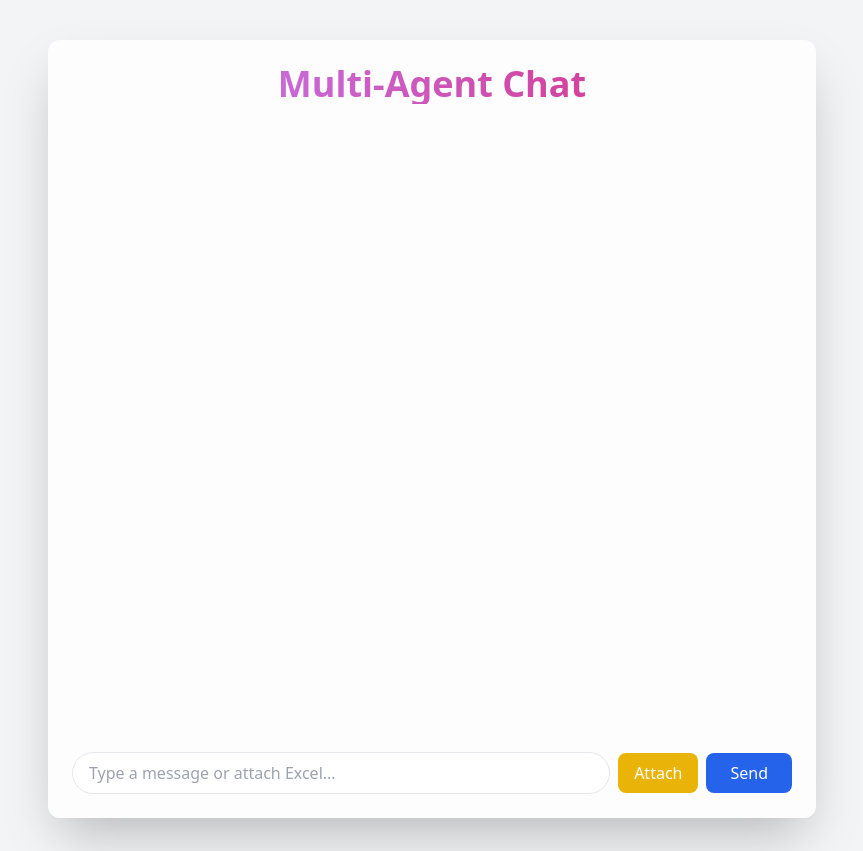
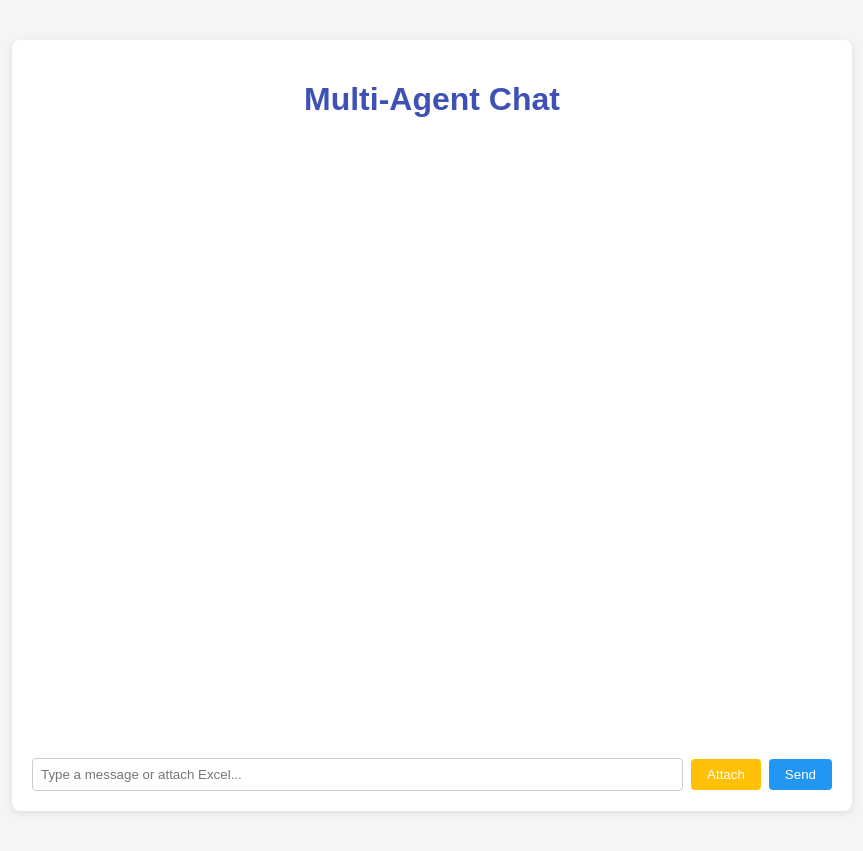
Before and after one commit to Yusukeotsuki/demo-app, a Vue app in the folder flask-vue-multiagent-demo/frontend/: page / in a window 1280 px wide. Shown: the whole page, without its empty margins (208-1071 px from the left). Before the commit the page ends 818 px from the top, so only its background shows below. Built offline with nearby package versions, Linux system fonts and the light colour scheme.

Commit message:
Remove CDN dependencies and style locally

```diff
--- a/flask-vue-multiagent-demo/frontend/index.html
+++ b/flask-vue-multiagent-demo/frontend/index.html
@@ -3,9 +3,9 @@
 <head>
   <meta charset="UTF-8" />
   <title>Multi-Agent Chat Demo</title>
-  <script src="https://cdn.tailwindcss.com"></script>
+  <link rel="stylesheet" href="/style.css">
 </head>
-<body class="bg-gray-100">
+<body>
   <div id="app"></div>
   <script type="module" src="/src/main.js"></script>
 </body>
--- a/flask-vue-multiagent-demo/frontend/src/App.vue
+++ b/flask-vue-multiagent-demo/frontend/src/App.vue
@@ -1,83 +1,40 @@
 <template>
-  <div class="max-w-3xl mx-auto mt-10 p-6 bg-white/80 backdrop-blur-md shadow-2xl rounded-xl">
-    <!-- タイトル -->
-    <h1 class="text-4xl font-extrabold mb-6 text-center bg-clip-text text-transparent bg-gradient-to-r from-purple-400 to-pink-600">Multi-Agent Chat</h1>
-
-    <!-- チャット履歴 -->
-    <div class="space-y-4 h-[600px] overflow-y-auto mb-6">
+  <div class="chat-container">
+    <h1>Multi-Agent Chat</h1>
+    <div class="messages">
       <div
         v-for="msg in messages"
         :key="msg.id"
-        class="flex"
-        :class="msg.from === 'user' ? 'justify-end' : 'justify-start'"
+        :class="['message', msg.from === 'user' ? 'user' : 'agent']"
       >
-        <!-- エージェント発言 -->
-        <template v-if="msg.from !== 'user'">
-          <div class="max-w-[70%]">
-            <!-- ヘッダー -->
-            <div class="flex items-center bg-blue-500 text-white px-3 py-1 rounded-t-lg">
-              <img
-                :src="`/${msg.from}.svg`"
-                alt="Agent Icon"
-                class="h-5 w-5 rounded-full mr-2"
-              />
-              <span class="font-semibold">{{ msg.from }}</span>
+        <div v-if="msg.from !== 'user'" class="bubble agent">
+          <div class="agent-header">
+            <img :src="`/${msg.from}.svg`" alt="Agent" class="agent-icon" />
+            <span>{{ msg.from }}</span>
           </div>
-            <!-- 本文 -->
-            <div
-              class="bg-blue-100/80 backdrop-blur-sm text-black px-4 py-3 rounded-b-lg whitespace-pre-wrap prose prose-sm shadow"
-            >
-              <div v-html="renderMarkdown(msg.text)"></div>
+          <div class="agent-content" v-html="renderMarkdown(msg.text)"></div>
+        </div>
+        <div v-else class="bubble user">
+          <div class="user-content">{{ msg.text }}</div>
         </div>
       </div>
-        </template>
-
-        <!-- ユーザー発言 -->
-        <template v-else>
-          <div class="max-w-[70%] flex justify-end">
-            <div class="bg-gradient-to-r from-emerald-400 to-emerald-600 text-white px-4 py-3 rounded-lg shadow">
-              <p>{{ msg.text }}</p>
     </div>
-          </div>
-        </template>
-      </div>
-    </div>
-
-    <!-- 入力欄 & 添付ボタン -->
-    <div class="flex items-center space-x-2">
-      <div class="relative flex-1">
+    <div class="input-area">
       <input
+        type="text"
         v-model="input"
         @keyup.enter="sendMessage"
-          class="w-full border rounded-full px-4 py-2 pr-12 focus:outline-none bg-white/70"
         placeholder="Type a message or attach Excel..."
       />
-        <img
-          v-if="showExcelIcon"
-          src="/excel_icon.svg"
-          alt="Excel Icon"
-          class="absolute right-4 top-1/2 transform -translate-y-1/2 h-6 w-6"
-        />
-      </div>
-      <button
-        @click="$refs.fileInput.click()"
-        class="bg-yellow-500 hover:bg-yellow-600 text-white px-4 py-2 rounded-lg transition"
-      >
-        Attach
-      </button>
+      <button class="attach" @click="$refs.fileInput.click()">Attach</button>
       <input
         type="file"
         ref="fileInput"
         accept=".xlsx,.xls"
-        class="hidden"
+        style="display:none"
         @change="onFileChange"
       />
-      <button
-        @click="sendMessage"
-        class="bg-blue-600 hover:bg-blue-700 text-white px-6 py-2 rounded-lg transition"
-      >
-        Send
-      </button>
+      <button class="send" @click="sendMessage">Send</button>
     </div>
   </div>
 </template>
@@ -96,12 +53,9 @@ export default {
     }
   },
   methods: {
-    // Markdown → HTML
     renderMarkdown(text) {
       return marked.parse(text)
     },
-
-    // Excelファイル選択
     onFileChange(event) {
       const file = event.target.files[0]
       if (file && /\.(xlsx|xls)$/i.test(file.name)) {
@@ -113,27 +67,23 @@ export default {
         this.selectedFile = null
       }
     },
-
     sendMessage() {
       const text = this.input.trim()
       if (!text && !this.selectedFile) return
 
-      // ユーザー発言を即プッシュ
       this.messages.push({
         id: Date.now(),
         from: 'user',
-        text: text || this.selectedFile.name
+        text: text || this.selectedFile.name,
       })
       this.input = ''
       this.showExcelIcon = false
 
-     // 既存のストリームがあれば閉じる
       if (this.evtSource) {
         this.evtSource.close()
         this.evtSource = null
       }
 
-     // 必ずクエリ文字列を付与して GET で接続
       const url = `http://localhost:5000/api/chat_stream?message=${encodeURIComponent(text)}`
       this.evtSource = new EventSource(url)
 
@@ -144,36 +94,22 @@ export default {
         const { from, chunk } = JSON.parse(e.data)
         buffer += chunk
 
-        const idx = this.messages.findIndex(m => m.id === msgId)
+        const idx = this.messages.findIndex((m) => m.id === msgId)
         if (idx === -1) {
           this.messages.push({ id: msgId, from, text: buffer })
         } else {
-          this.$set(this.messages, idx, { id: msgId, from, text: buffer })
+          this.messages[idx] = { id: msgId, from, text: buffer }
         }
       }
 
-      // SSE の end イベントでクローズ＆参照クリア
       this.evtSource.addEventListener('end', () => {
         this.evtSource.close()
         this.evtSource = null
       })
-    }
-  }
+    },
+  },
 }
 </script>
 
-<style>
-/* カスタムスクロールバー */
-.space-y-4::-webkit-scrollbar {
-  width: 8px;
-}
-.space-y-4::-webkit-scrollbar-thumb {
-  background-color: rgba(0, 0, 0, 0.2);
-  border-radius: 4px;
-}
-
-/* Tailwind Prose を有効化する場合 */
-@import "https://cdn.jsdelivr.net/npm/tailwindcss@^3/dist/base.min.css";
-@import "https://cdn.jsdelivr.net/npm/tailwindcss@^3/dist/components.min.css";
-@import "https://cdn.jsdelivr.net/npm/tailwindcss@^3/dist/utilities.min.css";
+<style scoped>
 </style>
--- /dev/null
+++ b/flask-vue-multiagent-demo/frontend/style.css
@@ -0,0 +1,116 @@
+body {
+  margin: 0;
+  font-family: Arial, sans-serif;
+  background-color: #f5f5f5;
+}
+
+.chat-container {
+  max-width: 800px;
+  margin: 40px auto;
+  background: #fff;
+  border-radius: 8px;
+  padding: 20px;
+  box-shadow: 0 2px 8px rgba(0, 0, 0, 0.1);
+}
+
+.chat-container h1 {
+  font-size: 2rem;
+  margin-bottom: 20px;
+  text-align: center;
+  color: #3f51b5;
+}
+
+.messages {
+  height: 600px;
+  overflow-y: auto;
+  margin-bottom: 20px;
+}
+
+.messages::-webkit-scrollbar {
+  width: 8px;
+}
+
+.messages::-webkit-scrollbar-thumb {
+  background-color: rgba(0, 0, 0, 0.2);
+  border-radius: 4px;
+}
+
+.message {
+  display: flex;
+  margin-bottom: 16px;
+}
+
+.message.agent {
+  justify-content: flex-start;
+}
+
+.message.user {
+  justify-content: flex-end;
+}
+
+.bubble {
+  max-width: 70%;
+  border-radius: 8px;
+  box-shadow: 0 1px 3px rgba(0, 0, 0, 0.1);
+}
+
+.bubble.agent {
+  background: #e8eaf6;
+  color: #000;
+}
+
+.bubble.user {
+  background: #4caf50;
+  color: #fff;
+}
+
+.agent-header {
+  display: flex;
+  align-items: center;
+  background: #3f51b5;
+  color: #fff;
+  padding: 4px 8px;
+  border-top-left-radius: 8px;
+  border-top-right-radius: 8px;
+}
+
+.agent-icon {
+  width: 20px;
+  height: 20px;
+  margin-right: 4px;
+  border-radius: 50%;
+}
+
+.agent-content,
+.user-content {
+  padding: 8px;
+}
+
+.input-area {
+  display: flex;
+  align-items: center;
+}
+
+.input-area input[type="text"] {
+  flex-grow: 1;
+  padding: 8px;
+  border: 1px solid #ccc;
+  border-radius: 4px;
+}
+
+.input-area button {
+  margin-left: 8px;
+  padding: 8px 16px;
+  border: none;
+  border-radius: 4px;
+  color: #fff;
+  cursor: pointer;
+}
+
+.input-area button.attach {
+  background: #ffc107;
+}
+
+.input-area button.send {
+  background: #2196f3;
+}
```
Also changed, not shown: flask-vue-multiagent-demo/frontend/src/main.js (+4 -3 lines). Lines whose indentation alone changed are shown as unchanged.
